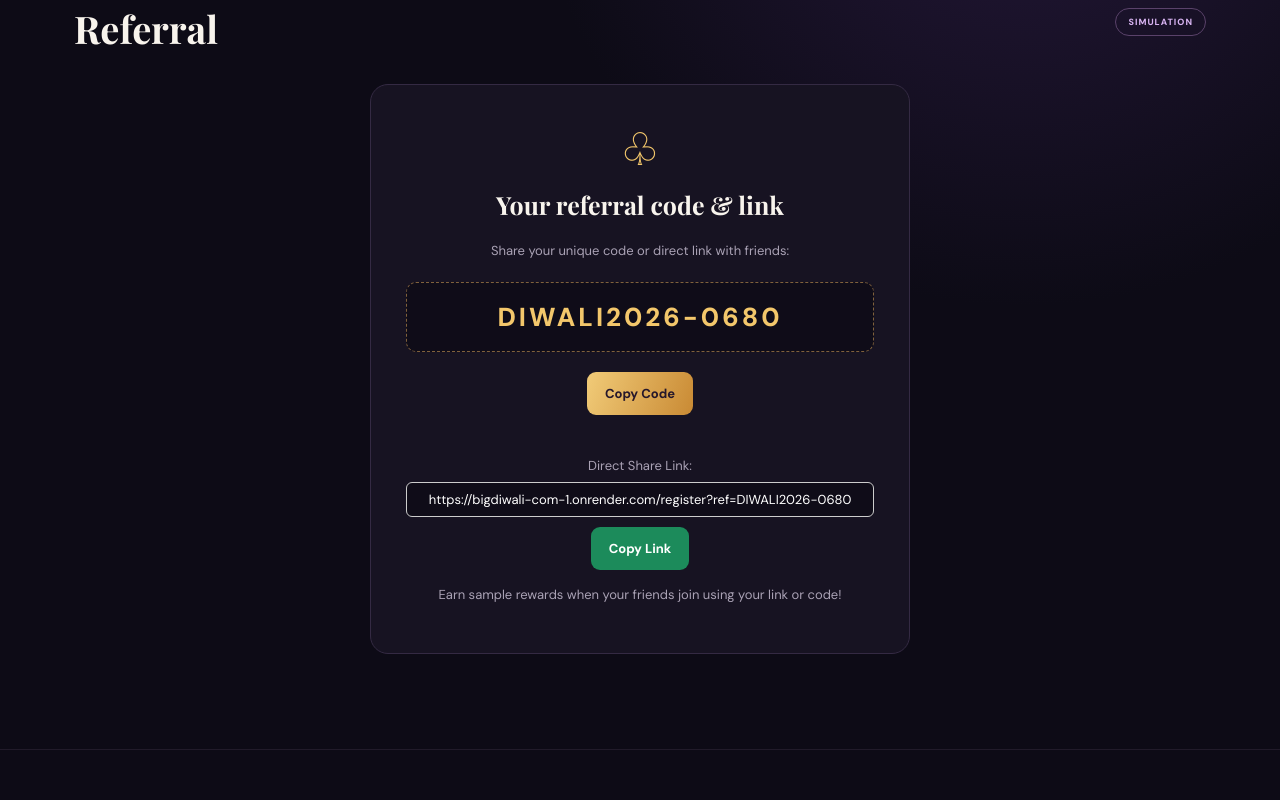
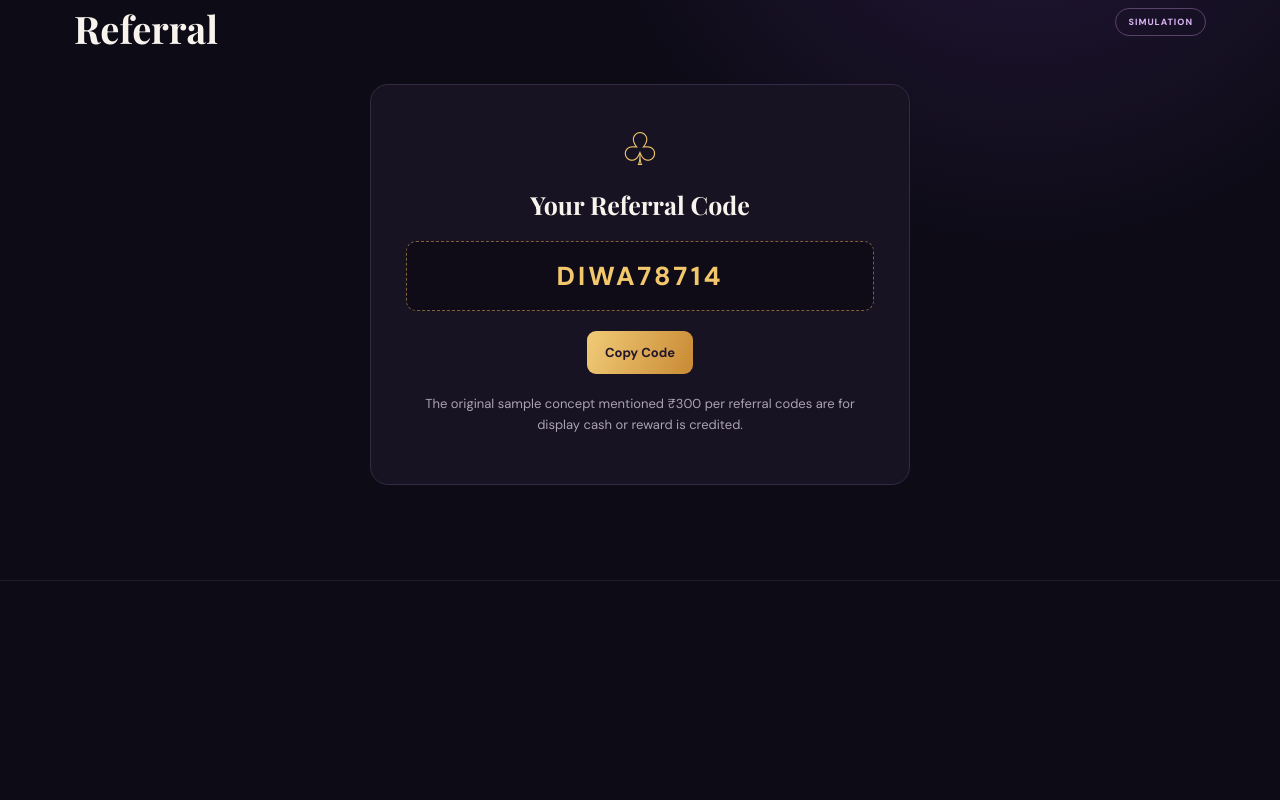
Before and after one commit to banud1157-cmd/bigdiwali.com, a Flask app: page /referral in a window 1280 px wide. Shown: the part 193-993 px from the top of the page. After the commit the page ends 774 px from the top, so only its background shows below. Run offline with Flask 3, Linux system fonts and the light colour scheme; a user stored in the database is signed in; data comes from the database, SQL or seed files in the repository.

Commit message:
Refactor referral HTML structure and content

```diff
--- a/templates/referral.html
+++ b/templates/referral.html
@@ -1,3 +1,4 @@
+
 {% extends "base.html" %}
 {% block title %}Referral • DIWALI OFFERS{% endblock %}
 
@@ -12,21 +13,28 @@
 
 <div class="referral-card">
     <div class="ref-icon">♧</div>
-  <h2>Your referral code & link</h2>
+    <h2>Your Referral Code</h2>
 
-  <p class="muted">Share your unique code or direct link with friends:</p>
+    <div class="ref-code" id="refcode">
+        {{ user['referral_code'] }}
+    </div>
 
-  <!-- Unique & Styled Referral Code -->
-  <div class="ref-code" id="refcode">DIWALI2026-{{ user['mobile'][-4:] }}</div>
-  <button class="btn primary" onclick="copyReferral()">Copy Code</button>
+    <button class="btn primary" type="button" onclick="copyReferral()">
+        Copy Code
+    </button>
 
-  <br><br>
+    <p class="muted">
+       The original sample concept mentioned ₹300 per referral codes are for display cash or reward is credited.
+    </p>
+</div>
 
-  <!-- Direct Site Link with Referral Parameter -->
-  <label class="muted" style="display:block; margin-bottom:5px;">Direct Share Link:</label>
-  <input type="text" readonly value="https://bigdiwali-com-1.onrender.com/register?ref=DIWALI2026-{{ user['mobile'][-4:] }}" style="width:100%; padding:8px; text-align:center; margin-bottom:10px; border-radius:6px; border:1px solid #ccc;" id="reflink">
-  <button class="btn success" onclick="navigator.clipboard.writeText('https://bigdiwali-com-1.onrender.com/register?ref=DIWALI2026-{{ user['mobile'][-4:] }}'); alert('Referral link copied!');">Copy Link</button>
+<script>
+function copyReferral() {
+    const code = document.getElementById("refcode").innerText.trim();
 
-  <p class="muted" style="margin-top:15px;">Earn sample rewards when your friends join using your link or code!</p>
-</div>
+    navigator.clipboard.writeText(code)
+        .then(() => alert("Referral code copied!"))
+        .catch(() => alert("Copy failed. Please copy manually."));
+}
+</script>
 {% endblock %}
```
Lines whose indentation alone changed are shown as unchanged.
